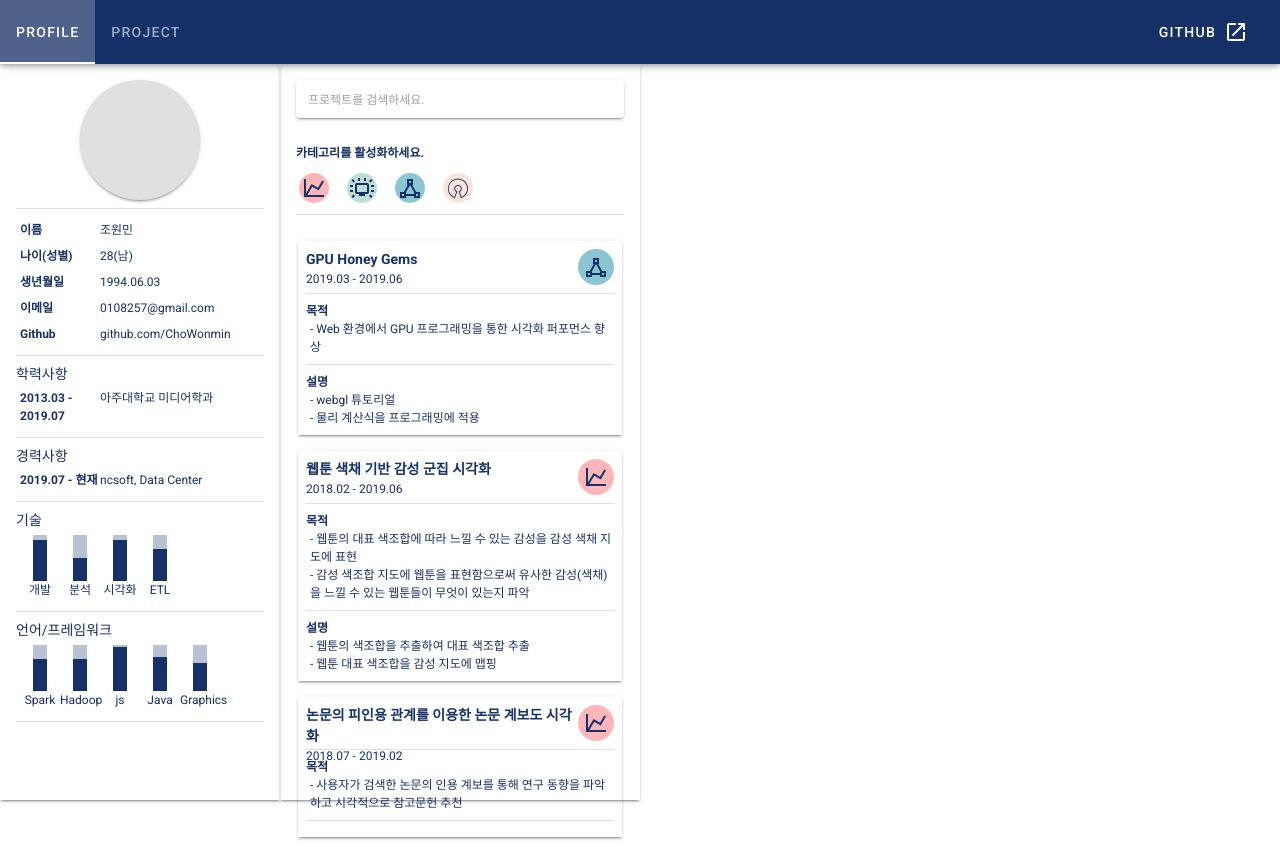
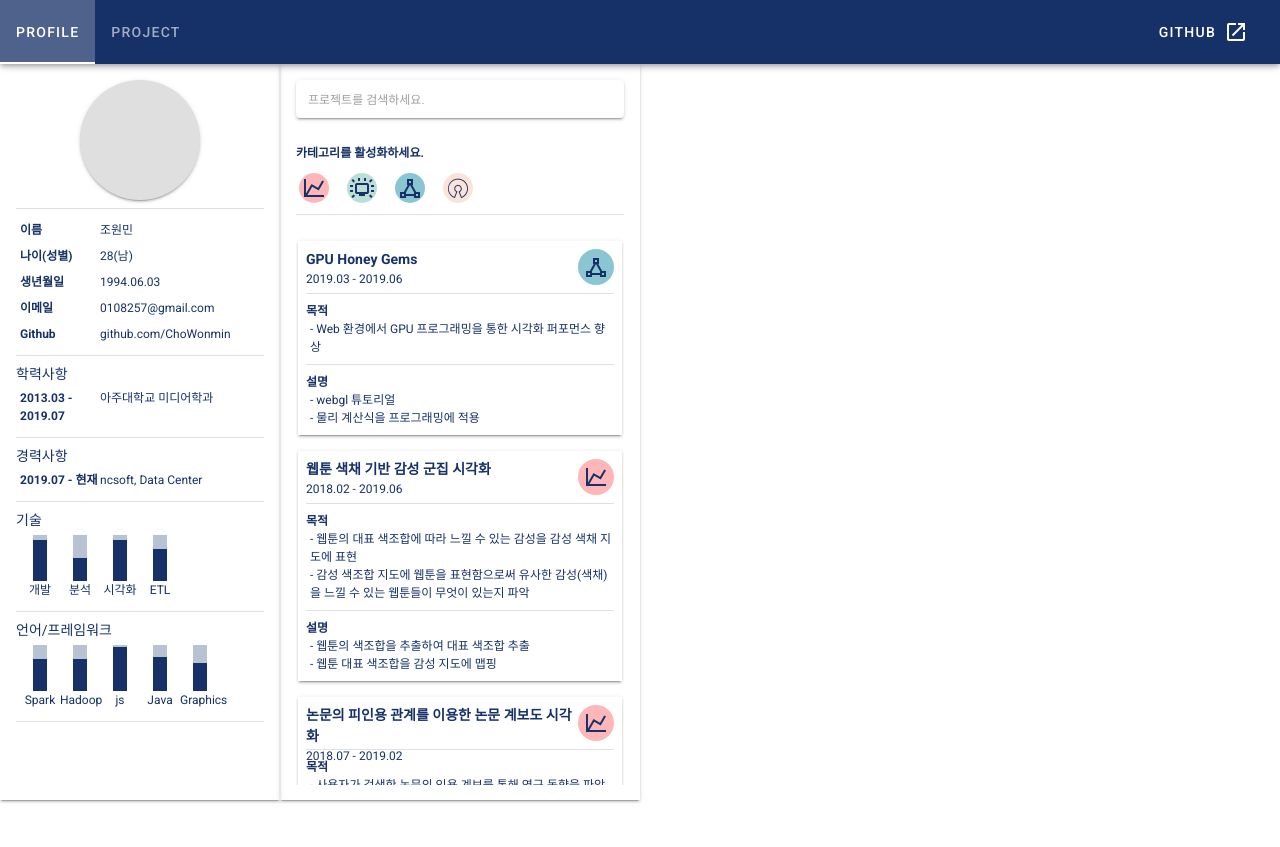
Before and after one commit to ChoWonmin/portfolio, a Vue app: page / in a window 1280 px wide. After the commit the page ends 800 px from the top, so only its background shows below. Built offline with nearby package versions, Linux system fonts and the light colour scheme.

Commit message:
project list grid

```diff
--- a/src/views/Profile.vue
+++ b/src/views/Profile.vue
@@ -49,7 +49,7 @@
     .project-list-warpper
       .project-search
         v-text-field(solo placeholder="프로젝트를 검색하세요." dense)
-        .info-bold.mb-2 카테고리를 활성화하세요.
+        .info-bold.pb-2 카테고리를 활성화하세요.
         .pallete-warpper
           .pallete-ele(v-for="(category, categoryKey) in categoryMap" :key="categoryKey")
             v-btn(icon @click="changePallete(categoryKey)")
@@ -144,6 +144,15 @@ export default {
 @mixin shadow
   box-shadow: 0 3px 1px -2px rgba(0,0,0,.2),0 2px 2px 0 rgba(0,0,0,.14),0 1px 5px 0 rgba(0,0,0,.12) !important
 
+@mixin scrollbar
+  &::-webkit-scrollbar
+    width: 4px
+  &::-webkit-scrollbar-thumb
+    background: #E0E0E0
+    border-radius: 10px
+  &::-webkit-scrollbar-thumb:hover
+    background: #BDBDBD
+
 *
   color: #163167
   font-size: 12px
@@ -166,6 +175,7 @@ export default {
     width: 280px
     height: 100%
     @include shadow
+    @include scrollbar
     padding: 16px
     overflow-y: auto
     .profile-img-container
@@ -226,9 +236,10 @@ export default {
         .pallete-ele
           width: 48px
     .project-list
-      height: calc(100% - 80px)
+      height: calc(100% - 142px)
       overflow-y: auto
       padding: 2px
+      @include scrollbar
       .project-card
         @include shadow
         width: 100%
```
